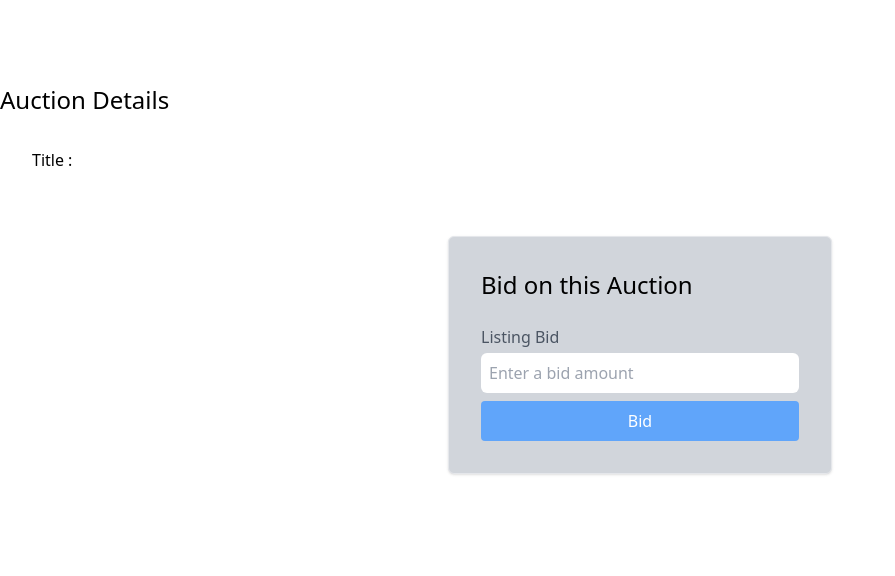
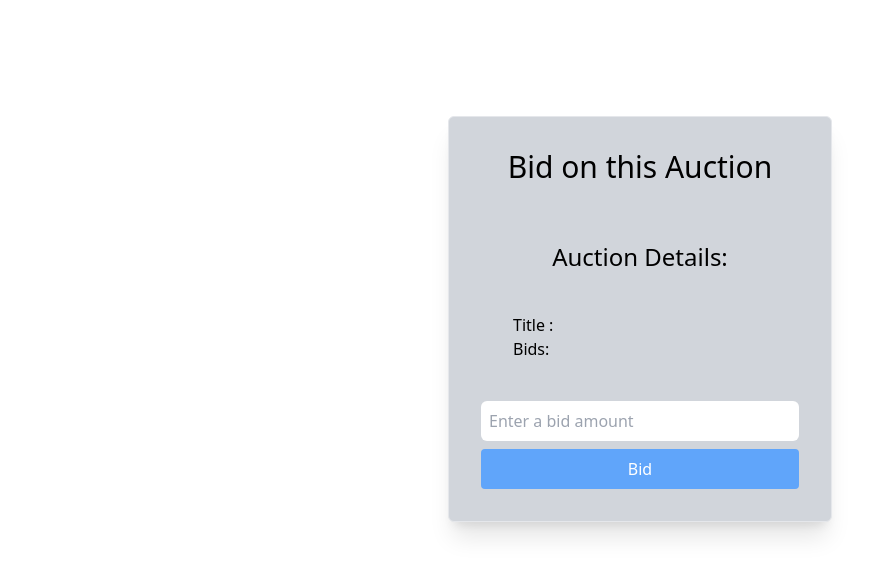
Before and after one commit to IsacHolstad/auction-house-22, a website built with Vite: page auction-house/spesific-listing.html in a window 1280 px wide. Shown: the whole page, without its empty margins (0-895 px from the left). Built offline with nearby package versions, Linux system fonts and the light colour scheme; no server answers.

Commit message:
auction bidding

```diff
--- a/auction-house/js/getAuctions.js
+++ b/auction-house/js/getAuctions.js
@@ -38,7 +38,7 @@ if (!accessToken) {
                 const auctionEnding = post.endsAt;
                 const auctionPrice = post._count.bids
                 const auctionHolder = post.seller;
-                //const auctionBidAmount = post.bids;
+                const auctionBidAmount = post._count.bids;
                 //const auctionsBids = post.bids;
                 return(`<a href="./spesific-listing.html?post_id=${post.id}"><div class="mt-8 container">
                             <div class="border border-black-700 shadow rounded-xl p-4 max-w-3xl w-full mx-auto h-56">
@@ -48,7 +48,7 @@ if (!accessToken) {
                                   <div class="text-2xl " id="auction-title">${auctionTitle}</div>
                                   <div class="space-y-3">
                                     <div class="grid grid-cols-3 gap-4">
-                                      <div class="h-2  col-span-2 text-xl" id="auction-pricing">Price: ${post.tags}</div>
+                                      <div class="h-2  col-span-2 text-xl" id="auction-pricing">Bids: ${post._count.bids}</div>
                                       <button class="h-10 text-center py-2  text-white bg-blue-400 rounded col-span-1">BID</button>
                                     </div>
                                     <div>
--- a/auction-house/js/settings/api.js
+++ b/auction-house/js/settings/api.js
@@ -5,6 +5,7 @@ const API_BASE_URL = 'https://api.noroff.dev/'
 
 const USER_REGISTER_URL = API_BASE_URL + 'api/v1/auction/auth/register';
 const USER_LOGIN = API_BASE_URL + 'api/v1/auction/auth/login';
+const MY_PROFILE = API_BASE_URL + 'api/v1/auction/profiles/<name>'
 
 
 const AUCTION_LISTINGS = API_BASE_URL + 'api/v1/auction/listings';
@@ -21,5 +22,6 @@ export{
     AUCTION_LISTINGS,
     SPESIFIC_AUCTION,
     CREATE_AUCTION,
+    MY_PROFILE
 
 }
--- a/auction-house/js/spesific-auction.js
+++ b/auction-house/js/spesific-auction.js
@@ -1,4 +1,3 @@
-import {SPESIFIC_AUCTION} from "./settings/api.js";
 import {getToken} from "./utils/storage.js";
 
 const paramString = window.location.search;
@@ -10,6 +9,7 @@ const auctionTitle = document.querySelector("#list-title")
 const auctionID = document.querySelector("#list-id")
 const auctionDesc = document.querySelector("#list-desc")
 const auctionBids = document.querySelector("#list-bids")
+const auctionImg = document.querySelector("#list-img")
 
 async function getAuctionById() {
     const response = await fetch(`https://api.noroff.dev/api/v1/auction/listings/${listingId}`, {
@@ -27,6 +27,7 @@ async function getAuctionById() {
     auctionID.innerHTML = data.id
     auctionDesc.innerHTML = data.description
     auctionBids.innerHTML = data._count.bids
+    auctionImg.innerHTML = data.media
 }
 
 
--- a/auction-house/spesific-listing.html
+++ b/auction-house/spesific-listing.html
@@ -13,7 +13,12 @@
     </div>
 </header>
 <main class="container mx-auto">
-    <h2 class="text-2xl ">Auction Details</h2>
+
+    <form
+            id="bidding-form"
+            class="flex flex-col gap-y-2 p-8 m-8 mx-auto w-96 text-left bg-gray-300 rounded-md border shadow-xl">
+        <h2 class="mb-4 text-3xl text-center">Bid on this Auction</h2>
+        <h2 class="text-2xl mt-8 text-center">Auction Details:</h2>
         <ul class="p-8">
             <li>
                 <span>Title : </span>
@@ -23,17 +28,14 @@
             </li>
             <li id="list-desc">
             </li>
+            <img id="list-img" class="">
 
+            <span>Bids:</span>
             <li id="list-bids">
             </li>
         </ul>
-    <form
-            id="bidding-form"
-            class="flex flex-col gap-y-2 p-8 m-8 mx-auto w-96 text-left bg-gray-300 rounded-md border shadow">
-        <h2 class="mb-4 text-2xl ">Bid on this Auction</h2>
 
         <div class="flex flex-col gap-y-1">
-            <label for="listing-bid-input" class="text-gray-600">Listing Bid </label>
             <input
                     id="listing-bid-input"
                     class="p-2 rounded-md"
```
Lines whose indentation alone changed are shown as unchanged.
